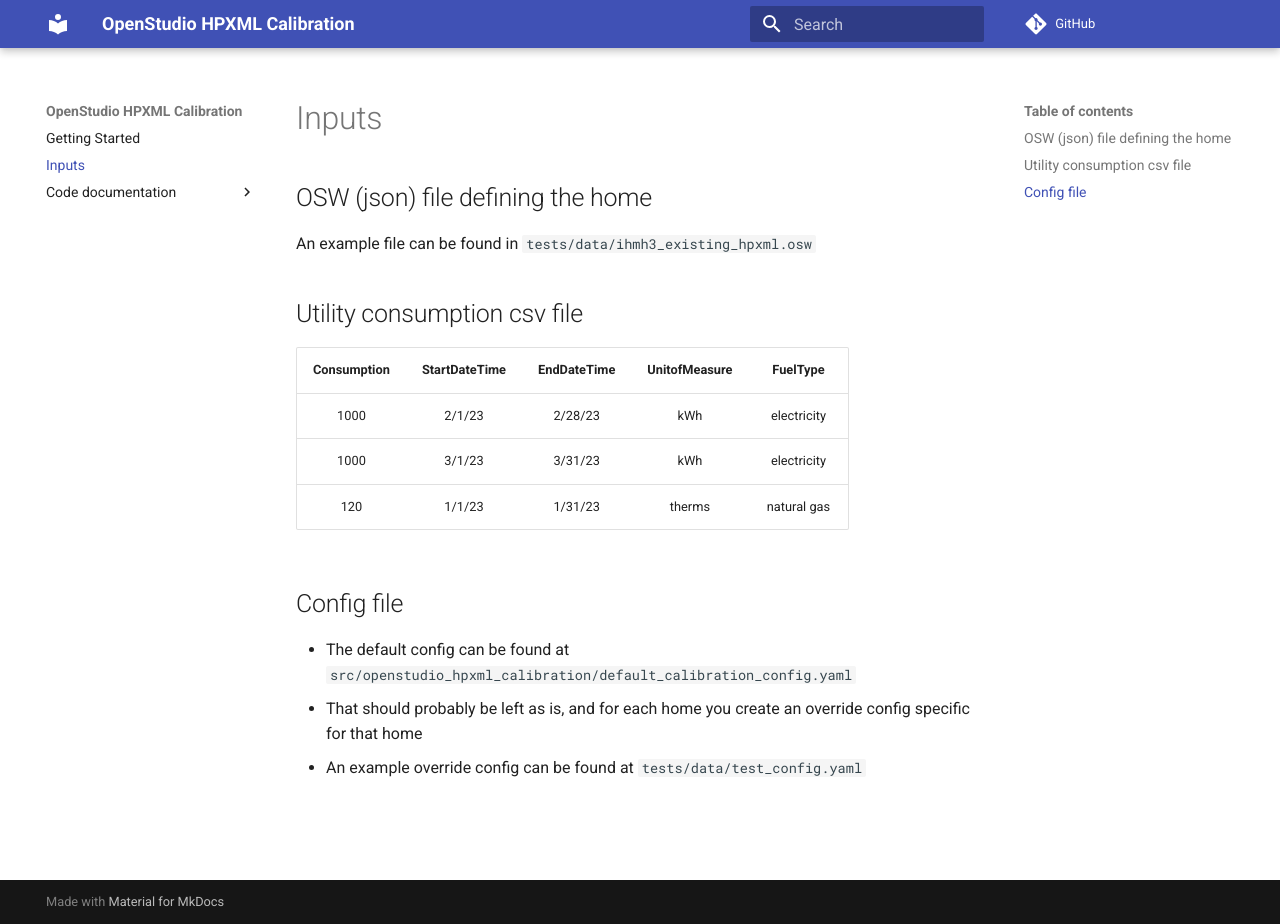
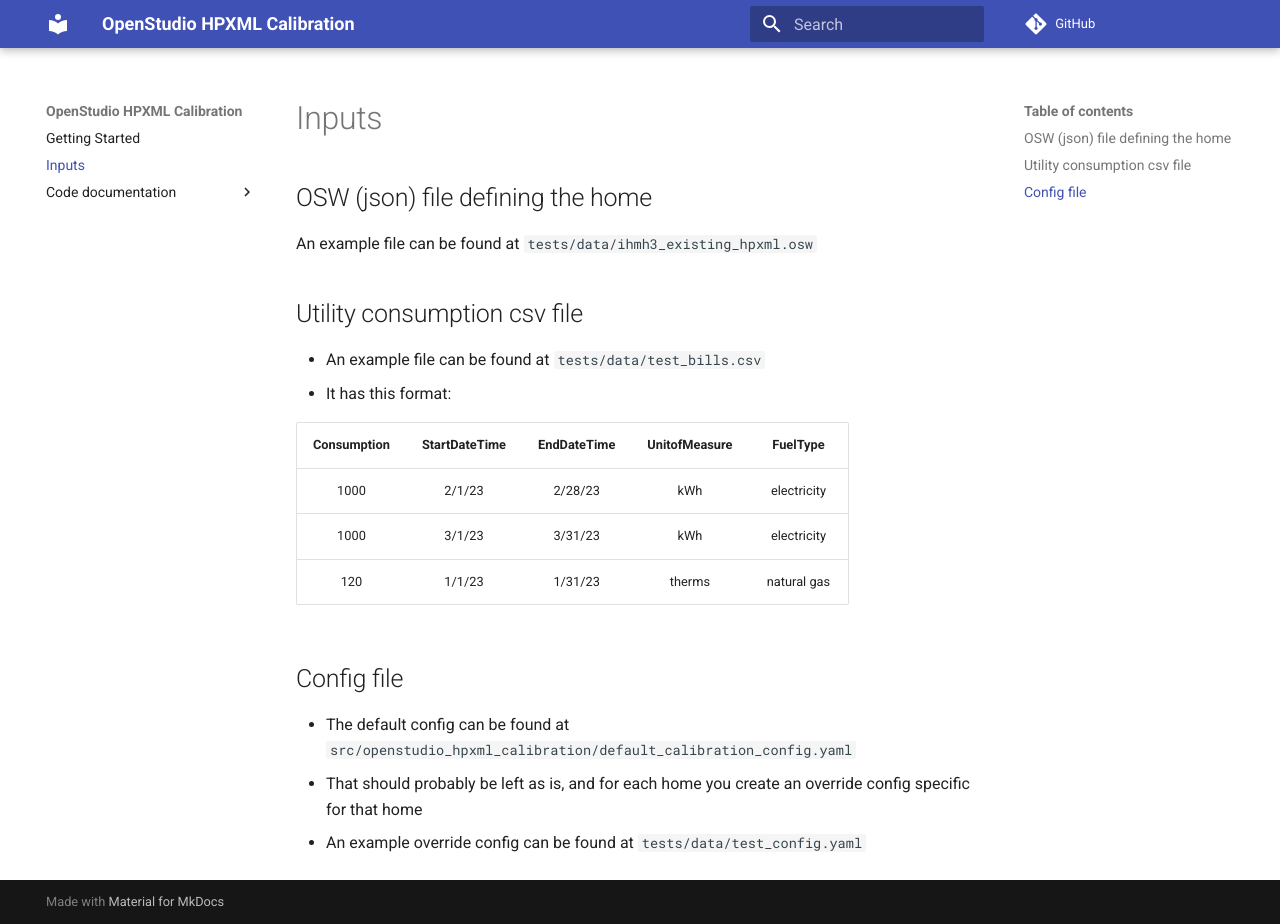
Before and after one commit to NREL/OpenStudio-HPXML-Calibration, an MkDocs documentation site: the page built from docs/inputs.md, in a window 1280 px wide and 924 px high. Built offline with MkDocs 1.6.1 and Material for MkDocs 9.7.7, drawn with Linux system fonts in a browser that asks for light colours; comment, search, counter and statistics services are not loaded.

Commit message:
point to example bills csv file

```diff
--- a/docs/inputs.md
+++ b/docs/inputs.md
@@ -2,9 +2,12 @@
 
 ## OSW (json) file defining the home
 
-An example file can be found in `tests/data/ihmh3_existing_hpxml.osw`
+An example file can be found at `tests/data/ihmh3_existing_hpxml.osw`
 
 ## Utility consumption csv file
+
+- An example file can be found at `tests/data/test_bills.csv`
+- It has this format:
 
 | Consumption | StartDateTime | EndDateTime | UnitofMeasure | FuelType  |
 |:-----------:|:-------------:|:-----------:|:-------------:|:---------:|
```
